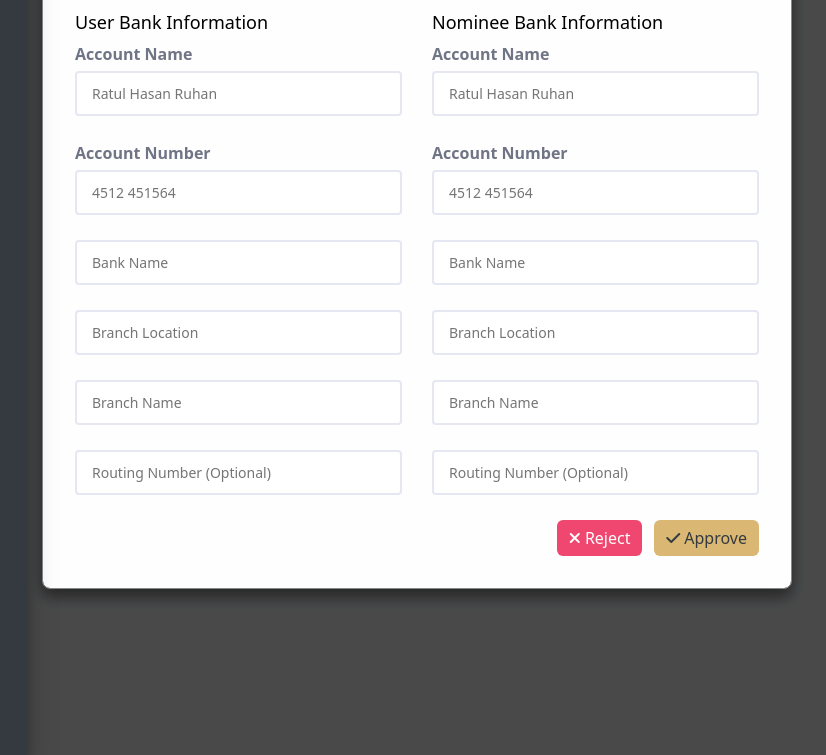
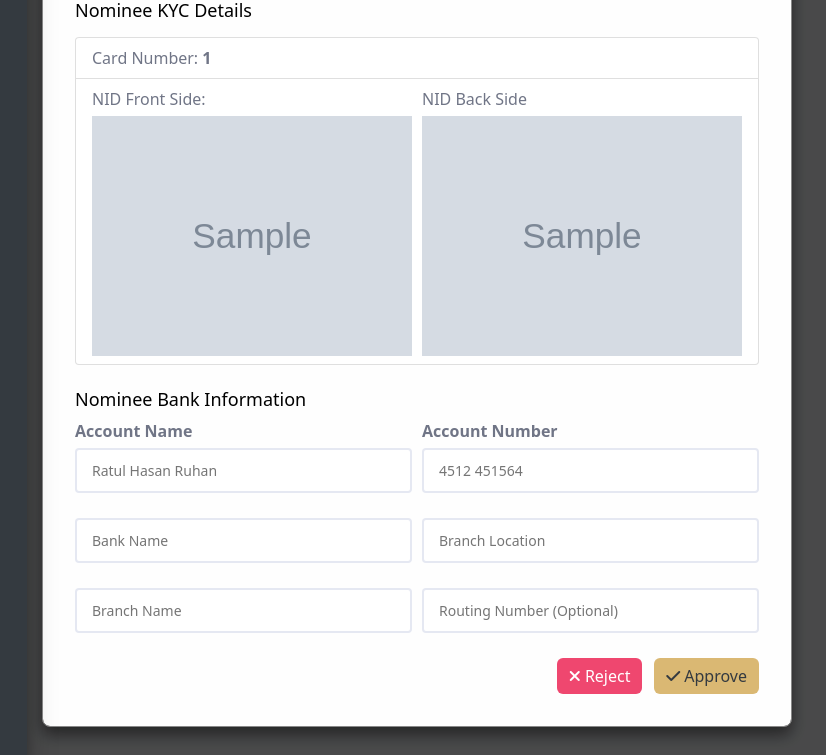
Before and after one commit to ridoy1425/Gold-App, a Laravel app: page /kyc/index in a window 1280 px wide, after a click that opens the changed part. Shown: the part 471-1226 px from the top of the page, without its empty margins (223-1049 px from the left). Run offline with Laravel 8, Linux system fonts and the light colour scheme; a user stored in the database is signed in; data comes from the database, SQL or seed files in the repository; tables that the repository leaves empty hold one stand-in row (values such as "Sample post"); some libraries are stand-ins or nearby versions.

Commit message:
kyc page modal design

```diff
--- a/public/ui/admin_assets/dist/css/style.css
+++ b/public/ui/admin_assets/dist/css/style.css
@@ -490,11 +490,16 @@ img {
     display: flex;
     flex-wrap: wrap;
 }
-
+.kyc__modal .input__group .site-input-groups,
 .nid_img {
     width: calc(50% - 5px);
 }
-
+.nid_img img{
+    min-height: 100px;
+    width: 100%;
+    object-fit: contain;
+}
+.kyc__modal .input__group .site-input-groups:first-child,
 .nid_img_container .nid_img:first-child {
     margin-right: 10px;
 }
@@ -505,13 +510,22 @@ img {
 }
 
 .kyc_container .popup-body-text {
+    width: 100%;
+}
+/* .kyc_container .popup-body-text {
     width: calc(50% - 15px);
 }
 
 .kyc_container .popup-body-text:first-child {
     margin-right: 30px;
+} */
+.kyc__modal .input__group{
+    display: flex;
+    flex-wrap: wrap;
 }
+.kyc__modal .input__group .site-input-groups{
 
+}
 .kyc__modal .modal-dialog {
     max-width: 750px;
 }
@@ -557,4 +571,9 @@ img {
     .action_modal .modal-body {
         padding: 0;
     }
+    .kyc__modal .input__group .site-input-groups, .nid_img {
+        width: 100%;
+    }.kyc__modal .input__group .site-input-groups:first-child, .nid_img_container .nid_img:first-child {
+        margin-right: 0;
+    }
 }
--- a/resources/views/kyc/index.blade.php
+++ b/resources/views/kyc/index.blade.php
@@ -80,14 +80,14 @@
                                                             aria-label="Close"></button>
                                                         <div class="kyc_container">
                                                             <div class="popup-body-text" id="kyc-action-data">
-                                                                <h3 class="title mb-4">
+                                                                <h3 class="title mb-3">
                                                                     User KYC Details
                                                                 </h3>
 
                                                                 <ul class="list-group mb-4">
                                                                     <li class="list-group-item">
                                                                         <p class="mb-0">Card Number:
-                                                                            <strong>{{ $label->card_number }}</strong>
+                                                                            <strong>{{ optional($label->user->nominee)->card_number }}</strong>
                                                                         </p>
                                                                     </li>
                                                                     <li class="list-group-item nid_img_container">
@@ -95,66 +95,23 @@
                                                                             <p>
                                                                                 NID Front Side:
                                                                             </p>
-                                                                            <img src="{{ asset('storage/' . $label->front_end) }}"
+                                                                            <img src="{{ asset('storage/' . optional($label->user->nominee)->front_image) }}"
                                                                                 alt="">
                                                                         </div>
                                                                         <div class="nid_img">
                                                                             <p>
                                                                                 NID Back Side
                                                                             </p>
-                                                                            <img src="{{ asset('storage/' . $label->back_end) }}"
+                                                                            <img src="{{ asset('storage/' . optional($label->user->nominee)->back_image) }}"
                                                                                 alt="">
                                                                         </div>
                                                                     </li>
                                                                 </ul>
-                                                                <form action="" method="post">
-                                                                    {{-- <div class="site-input-groups">
-                                                                        <label for=""
-                                                                            class="box-input-label">Details
-                                                                            Message(Optional)</label>
-                                                                        <textarea name="message" class="form-textarea mb-0" placeholder="Details Message"></textarea>
-                                                                    </div> --}}
-                                                                    <div class="user_bank_info">
-                                                                        <h3 class="title mb-2">
-                                                                            User Bank Information
-                                                                        </h3>
-                                                                        <div class="site-input-groups ">
-                                                                            <label for=""
-                                                                                class="box-input-label">Account Name</label>
-                                                                            <input type="text"
-                                                                                placeholder="Ratul Hasan Ruhan">
-                                                                        </div>
-                                                                        <div class="site-input-groups">
-                                                                            <label for=""
-                                                                                class="box-input-label">Account
-                                                                                Number</label>
-                                                                            <input type="text" placeholder="4512 451564">
-                                                                        </div>
-                                                                        <div class="site-input-groups">
-                                                                            <input type="text" placeholder="Bank Name">
-                                                                        </div>
-                                                                        <div class="site-input-groups">
-                                                                            <input type="text"
-                                                                                placeholder="Branch Location">
-                                                                        </div>
-                                                                        <div class="site-input-groups">
-                                                                            <input type="text" placeholder="Branch Name">
-                                                                        </div>
-                                                                        <div class="site-input-groups">
-                                                                            <input type="text"
-                                                                                placeholder="Routing Number (Optional)">
-                                                                        </div>
-                                                                    </div>
-
-                                                                </form>
-                                                            </div>
-                                                            <div class="popup-body-text" id="kyc-action-data">
-                                                                <h3 class="title mb-4">
+                                                                <h3 class="title mb-3">
                                                                     Nominee KYC Details
                                                                 </h3>
 
                                                                 <ul class="list-group mb-4">
-
                                                                     <li class="list-group-item">
                                                                         <p class="mb-0">Card Number:
                                                                             <strong>{{ optional($label->user->nominee)->card_number }}</strong>
@@ -188,6 +145,7 @@
                                                                         <h3 class="title mb-2">
                                                                             Nominee Bank Information
                                                                         </h3>
+                                                                        <div class="input__group">
                                                                             <div class="site-input-groups ">
                                                                                 <label for=""
                                                                                     class="box-input-label">Account
@@ -202,6 +160,8 @@
                                                                                 <input type="text"
                                                                                     placeholder="4512 451564">
                                                                             </div>
+                                                                        </div>
+                                                                        <div class="input__group">
                                                                             <div class="site-input-groups">
                                                                                 <input type="text" placeholder="Bank Name">
                                                                             </div>
@@ -209,6 +169,8 @@
                                                                                 <input type="text"
                                                                                     placeholder="Branch Location">
                                                                             </div>
+                                                                        </div>
+                                                                        <div class="input__group">
                                                                             <div class="site-input-groups">
                                                                                 <input type="text"
                                                                                     placeholder="Branch Name">
@@ -216,6 +178,7 @@
                                                                             <div class="site-input-groups">
                                                                                 <input type="text"
                                                                                     placeholder="Routing Number (Optional)">
+                                                                            </div>
                                                                         </div>
                                                                     </div>
                                                                     <div class="action-btns">
```
Lines whose indentation alone changed are shown as unchanged.
